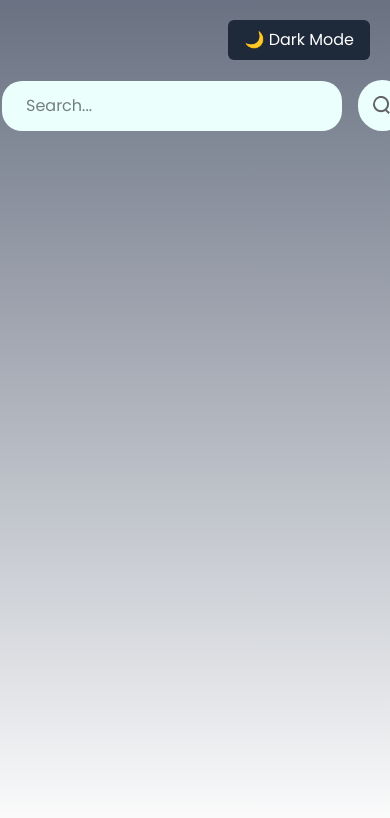
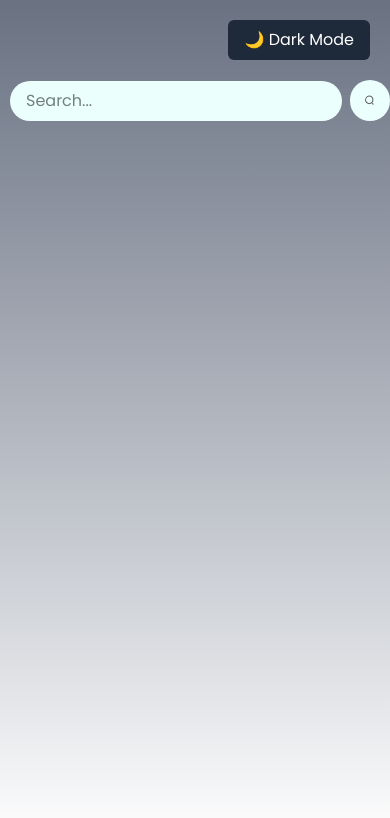
Before and after one commit to badampudimahesh2005/weather_app, a React (Vite) app: page / in a window 390 px wide. Shown: the top 818 px of the page. Built offline with nearby package versions, Linux system fonts and the light colour scheme; a web font is replaced by a local one.

Commit message:
response update

```diff
--- a/src/components/Weather.jsx
+++ b/src/components/Weather.jsx
@@ -53,7 +53,7 @@ const Weather = () => {
 
             //if the city is wrong or not found ,this throws an error
            if(!response.ok){
-            throw new Error('City not found');
+            throw new Error('Error in fetching the data');
            }
 
            //storing the needed report data in the state
@@ -94,20 +94,20 @@ const Weather = () => {
                 </button>
 
                 {/* Search Bar */}
-                <div className="flex items-center gap-4 mt-10 sm:mt-0">
+                <div className="flex items-center gap-2 sm:gap-4 mt-10 sm:mt-0">
                     <input
                         ref={inputRef}
                         type="text"
                         placeholder="Search..."
-                        className={`h-[50px] outline-none rounded-[20px] ${
+                        className={`h-[40px] sm:h-[50px] outline-none rounded-[20px] ${
                           theme === "light" ? " bg-[#ebfffc]" : "bg-white/75"
-                        } border-none pl-6 text-black`}
+                        } border-none pl-4 sm:pl-6 text-black`}
                     />
 
                     <img
                         src={searchIcon}
                         alt="search icon"
-                        className={`w-[50px] p-[15px] rounded-full ${
+                        className={`w-[40px] sm:w-[50px] p-[15px] rounded-full ${
                           theme === "light" ? " bg-[#ebfffc]" : "bg-white/75"
                         } cursor-pointer`}
                         onClick={handleSearch}
@@ -115,7 +115,7 @@ const Weather = () => {
                 </div>
 
                 {/* Search History */}
-                <div className="mt-4 flex gap-2">
+                <div className="mt-4 flex gap-2 sm:gap-4 flex-wrap justify-center">
                     {searchHistory.map((city, index) => (
                         <button
                             key={index}
@@ -125,7 +125,7 @@ const Weather = () => {
                             }}
                             className={`${
                               theme === "dark" ? "bg-white/25 text-white" : "bg-gray-200 text-black"
-                            } px-3 py-1 rounded-md cursor-pointer`}
+                            } px-3 py-1 rounded-md cursor-pointer `}
                         >
                             {city}
                         </button>
```
